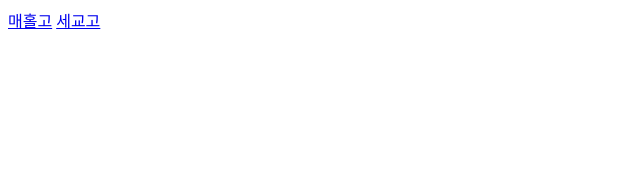
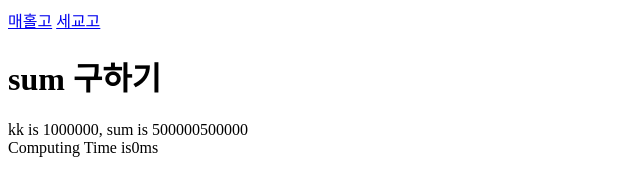
Before and after one commit to kimseokwoo10425/erd2023, a plain HTML site: page index.html in a window 1280 px wide. Shown: the whole page, without its empty margins (0-640 px from the left). Drawn offline with Linux system fonts and the light colour scheme.

Commit message:
Update index.html

```diff
--- a/index.html
+++ b/index.html
@@ -1,2 +1,22 @@
 <a href=" https://maehol.hs.kr/ ">매홀고</a>
 <a href=" https://segyo.hs.kr/ ">세교고</a>
+<html>
+<head>
+<title>합</title>
+</head>
+<body>
+<h1>sum 구하기</h1>
+<script>
+sum=0
+kk=1000000
+start =new Date()
+for (k=1 ; k<=kk ; k++ ) {
+  sum = sum + k
+  //document.write("k is " + k+ ", sum is " + sum + "<br>")
+}
+end = new Date()
+document.write("kk is " + kk+ ", sum is " + sum + "<br>" )
+document.write("Computing Time is"  +  (end-start)  + "ms")
+</script>
+</body>
+</html>
```
